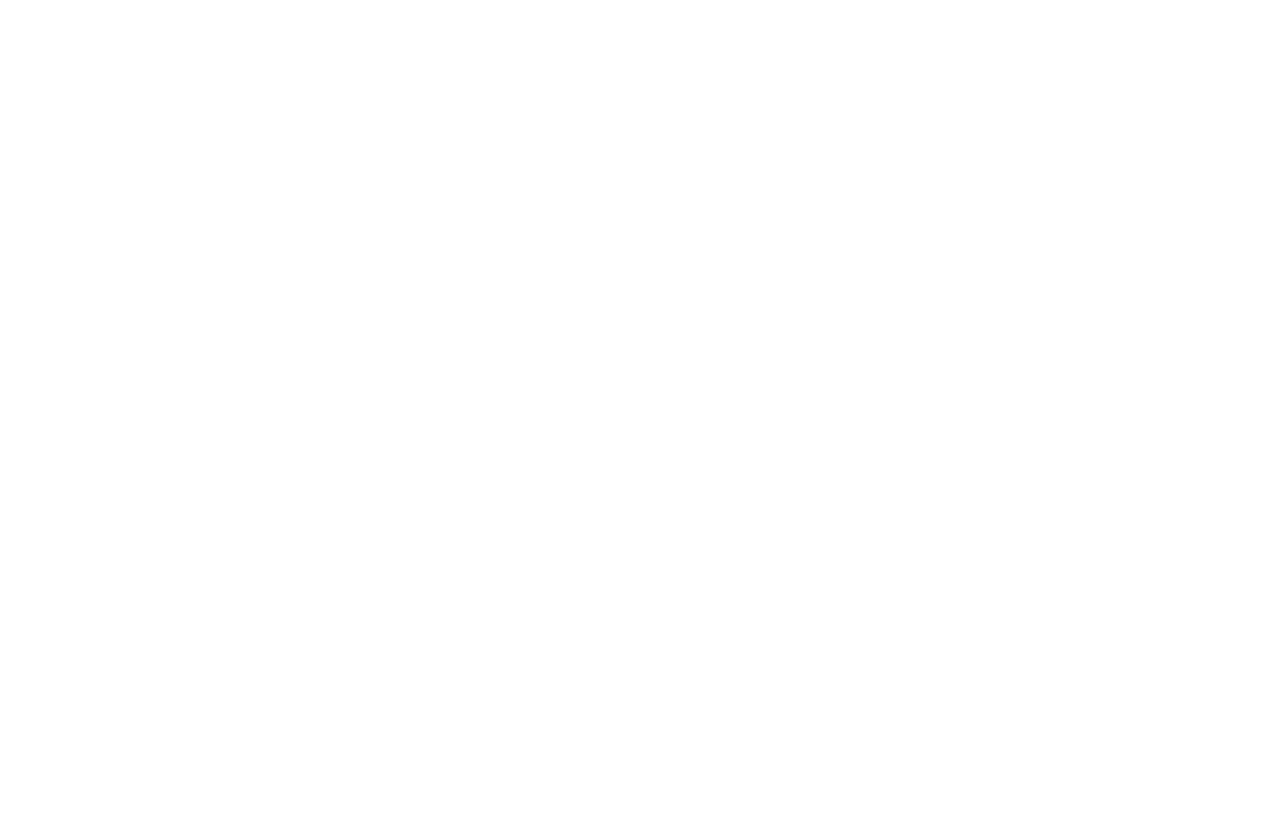
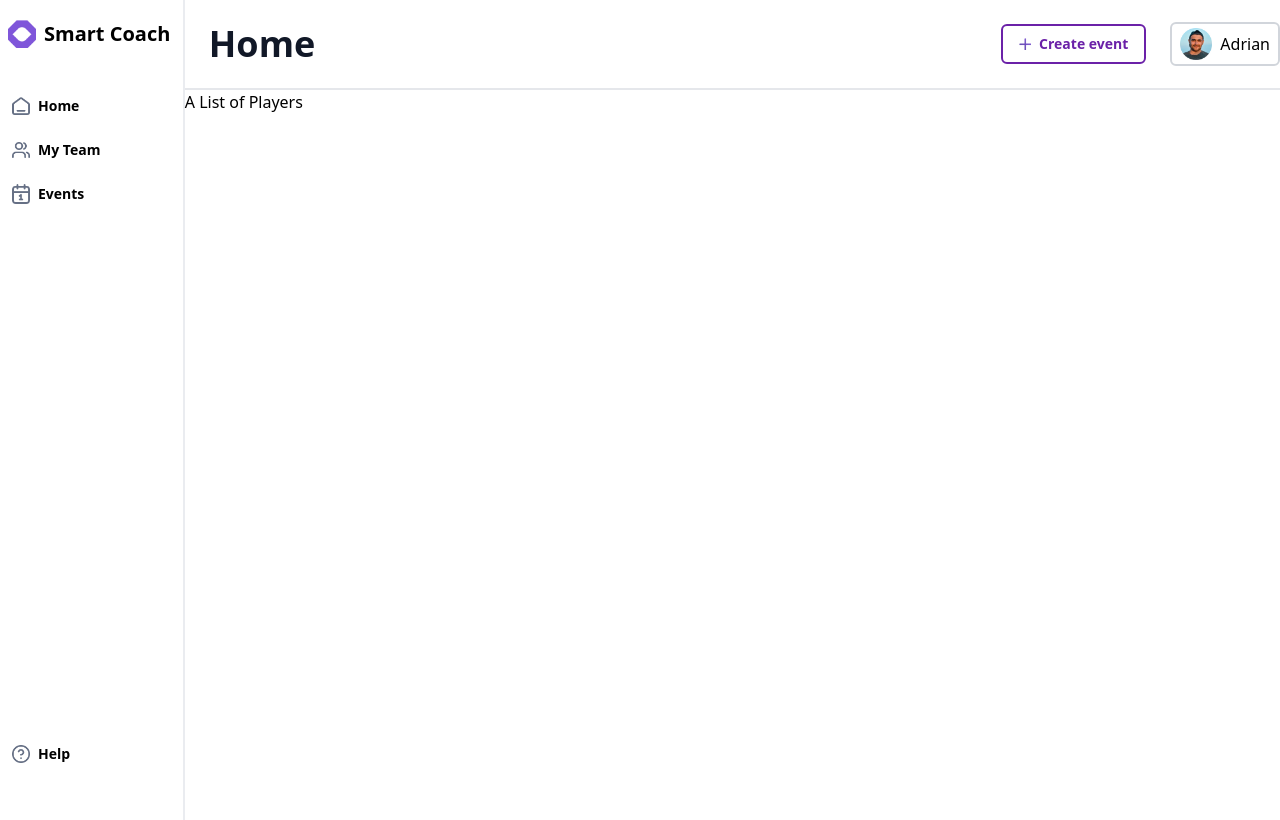
Before and after one commit to RaoAkif/smart-coach, a React (Vite) app: page /dashboard/players in a window 1280 px wide. Built offline with nearby package versions, Linux system fonts and the light colour scheme.

Commit message:
Correct the Players and Events Routes

```diff
--- a/src/App.tsx
+++ b/src/App.tsx
@@ -5,8 +5,8 @@ import Login from './features/auth/Login';
 import Register from './features/auth/Register';
 import DashLayout from './components/dashComponents/DashLayout'
 import Home from './features/auth/Home'
-import Event from './features/event/Event'
-import Player from './features/player/Player'
+import Events from './features/events/Events'
+import Players from './features/players/Players'
 
 function App() {
   return (
@@ -20,12 +20,12 @@ function App() {
 
           <Route index element={<Home />} />
 
-          <Route path="event">
-            <Route index element={<Event />} />
+          <Route path="events">
+            <Route index element={<Events />} />
           </Route>
 
-          <Route path="player">
-            <Route index element={<Player />} />
+          <Route path="players">
+            <Route index element={<Players />} />
           </Route>
 
         </Route>{/* End Dash */}
--- a/src/components/dashComponents/DashSidebar.tsx
+++ b/src/components/dashComponents/DashSidebar.tsx
@@ -32,10 +32,10 @@ const DashSidebar = () => {
           </NavLink>
 
           {/* My Team menu item */}
-          <NavLink to="/players">
+          <NavLink to="/dashboard/players">
             <li
               className={
-                pathName === '/players'
+                pathName === '/dashboard/players'
                   ? 'active my-2 py-2 px-3'
                   : 'my-2 py-2 px-3'
               }
@@ -55,10 +55,10 @@ const DashSidebar = () => {
           </NavLink>
 
           {/* Events menu item */}
-          <NavLink to="/events">
+          <NavLink to="/dashboard/events">
             <li
               className={
-                pathName === '/events'
+                pathName === '/dashboard/events'
                   ? 'active my-2 py-2 px-3'
                   : 'my-2 py-2 px-3'
               }
--- a/src/features/event/Event.tsx
+++ b/src/features/events/Events.tsx
@@ -1,6 +1,6 @@
 const Event = () => {
   return (
-    <div>Event</div>
+    <div>A List of Events</div>
   )
 }
 
--- a/src/features/player/player.tsx
+++ b/src/features/players/Players.tsx
@@ -1,6 +1,6 @@
 const Player = () => {
   return (
-    <div>Player</div>
+    <div>A List of Players</div>
   )
 }
 
```
